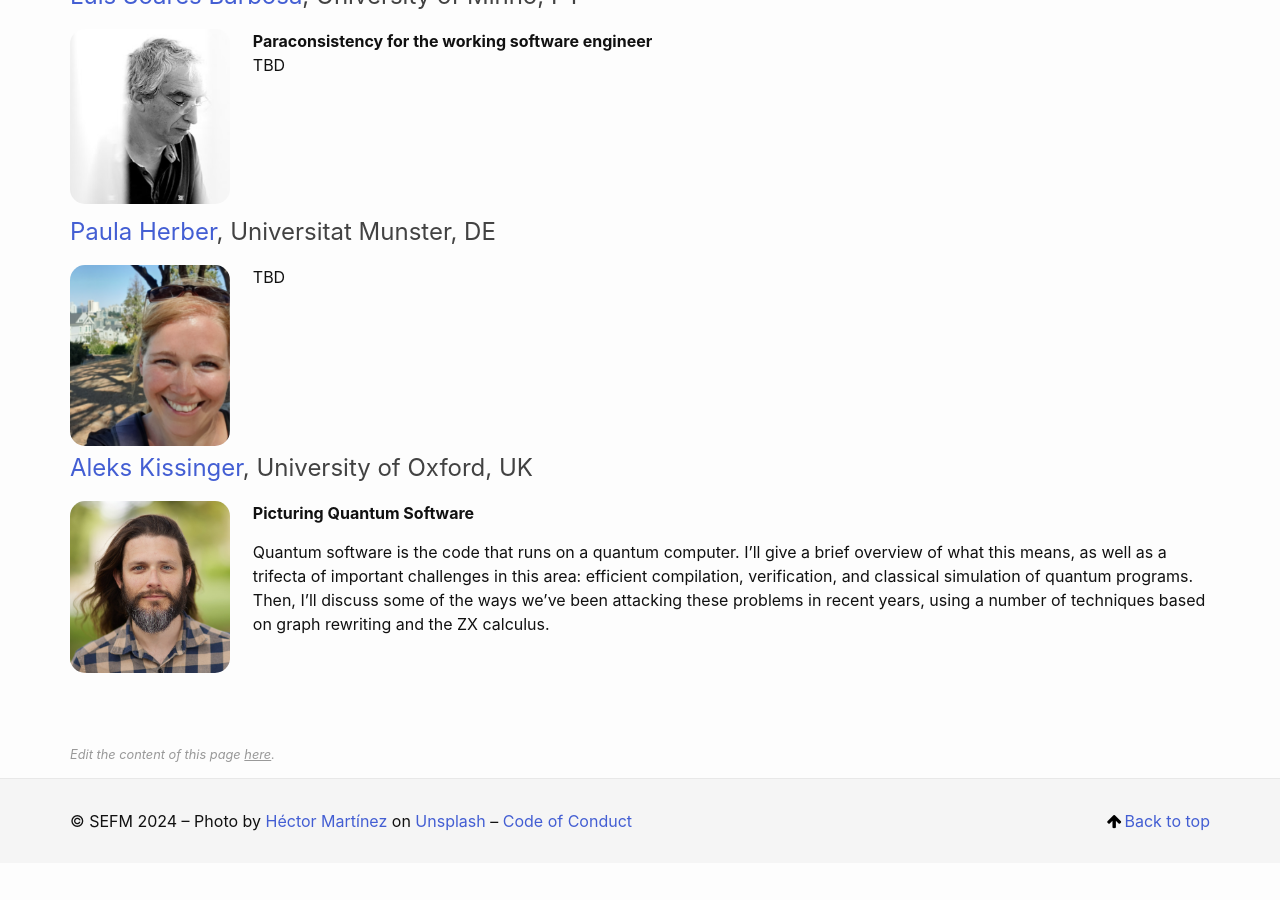
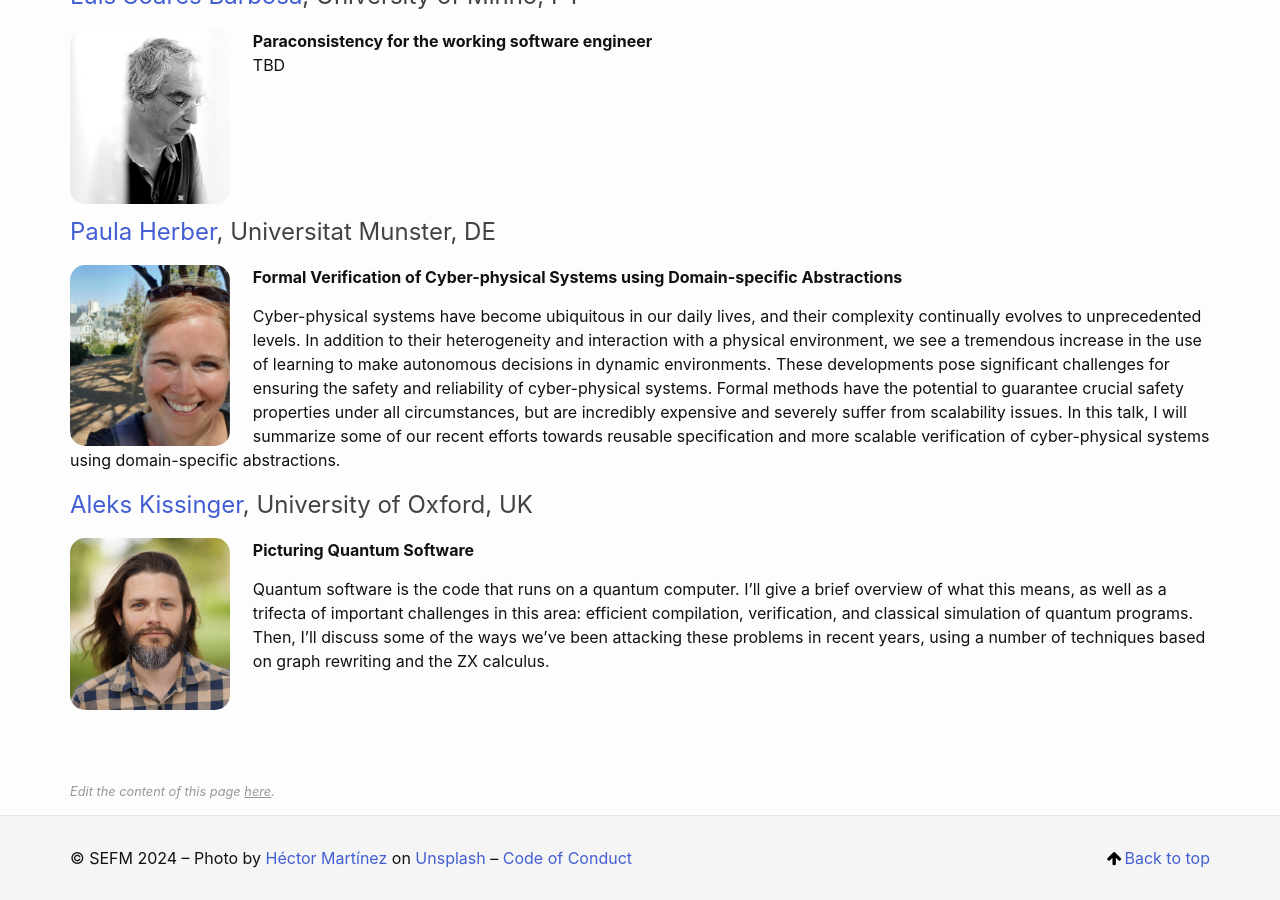
Before and after one commit to sefm-conference/2024, a Jekyll site: the page built from _pages/keynotes.md, in a window 1280 px wide and 900 px high, scrolled down 611 px. Built offline with Jekyll 4.4.1, drawn with Linux system fonts in a browser that asks for light colours; before the commit the page ends 1474 px from its top, so only the background shows below that.

Commit message:
added talk of Paula

```diff
--- a/_pages/keynotes.md
+++ b/_pages/keynotes.md
@@ -24,9 +24,19 @@ published: true
 
 <img src="{{ site.baseurl }}{% link assets/images/people/herber.png %}" class="imageSpeaker" align="right"/>
 
-<p style="min-height: 170px;">
+<!-- <p style="min-height: 170px;">
 	TBD
 </p>
+ -->
+
+**Formal Verification of Cyber-physical Systems using Domain-specific Abstractions**
+
+Cyber-physical systems have become ubiquitous in our daily lives, and their complexity continually evolves to unprecedented levels. In addition to their heterogeneity and interaction with a physical environment, we see a tremendous increase in the use of learning to make autonomous decisions in dynamic environments. These developments pose significant challenges for ensuring the safety and reliability of cyber-physical systems. Formal methods have the potential to guarantee crucial safety properties under all circumstances, but are incredibly expensive and severely suffer from scalability issues. In this talk, I will summarize some of our recent efforts towards reusable specification and more scalable verification of cyber-physical systems using domain-specific abstractions.
+
+<!--
+Bio: Paula Herber is a full professor and head of the Embedded Systems group at the Computer Science Department at the University of Münster, Germany, and a part-time full professor at the University of Twente in the Formal Methods and Tools (FMT) group in the Netherlands. She has received her Ph.D. from TU Berlin in 2010, and worked as a postdoc at the International Computer Science Institute (ICSI) in Berkeley, California, as a substitute professor at the University of Potsdam, and as a postdoc and independent research group leader at TU Berlin. Her main research interests are quality assurance for embedded systems, test automation, and formal methods. She is best known for her contributions to the formalization of industrially used system design languages such as SystemC and Simulink, and highly interested in new techniques to increase the applicability of formal methods for embedded and cyber-physical systems.
+-->
+
 
 ## [Aleks Kissinger](https://www.cs.ox.ac.uk/people/aleks.kissinger/), University of Oxford, UK
 
```
